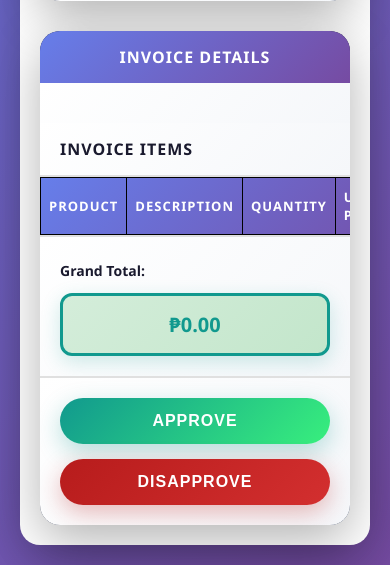
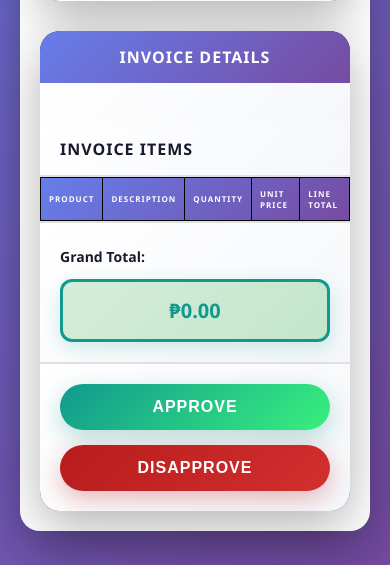
Before and after one commit to Wawayooo/ONLINE_INVOICING, a Django app: template Online_Invoicing/invoicing_app/templates/pages/buyer_invoice_room.html in a window 390 px wide. Shown: the part 698-1263 px from the top of the page. Run offline with Django 5.2, Linux system fonts and the light colour scheme; the template is opened without the code that fills it, so the values that code supplies are empty.

Commit message:
Updating CSS

```diff
--- a/Online_Invoicing/invoicing_app/static/css/buyer_invoice_room.css
+++ b/Online_Invoicing/invoicing_app/static/css/buyer_invoice_room.css
@@ -421,6 +421,7 @@ body {
 
 #itemsTable {
   width: 100%;
+  max-height: 500px;
   background: white;
   border-collapse: collapse;
   margin: 0;
@@ -814,6 +815,7 @@ body {
   #itemsTable th,
   #itemsTable td {
     padding: 10px 8px;
+    font-size: 8px;
   }
 
   #grandTotal {
```
